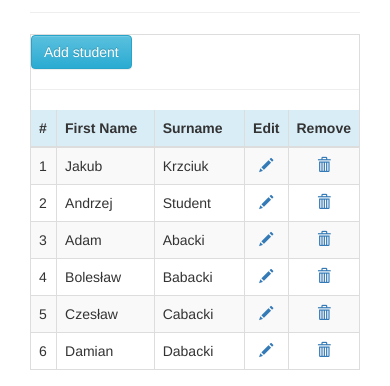
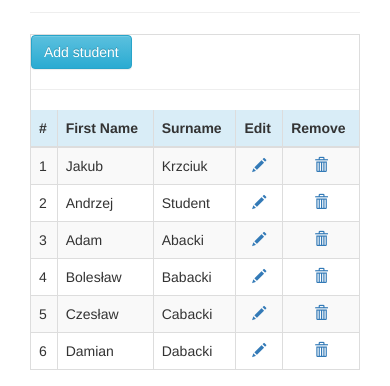
Before and after one commit to ztokarski/python-ccms-project, a Flask app: page /student_list in a window 390 px wide. Shown: the part 809-1195 px from the top of the page. Run offline with Flask 2, Linux system fonts and the light colour scheme; data comes from the database, SQL or seed files in the repository; both versions use the stored data as it was after the commit; some libraries are stand-ins or nearby versions.

Commit message:
Modify student list to bootstrap

```diff
--- a/templates/student_list.html
+++ b/templates/student_list.html
@@ -1,5 +1,5 @@
 {% extends "layout.html" %}
-{% block content  %}
+{% block content %}
     <div class="container">
         <div class="page-header">
             <div class="col-md-2 col-sm-1 col-xs-1"></div>
@@ -10,8 +10,10 @@
             <div class="col-md-6 col-sm-12 col-xs-12">
                 <div class="table-responsive">
                     <button class="btn btn-info" type="button"
-                            onclick="location.href='student_add'">Add student</button><hr>
-                    <table class = "table table-striped table-bordered table-hover ">
+                             onclick="location.href='student_add'">Add student
+                    </button>
+                    <hr>
+                    <table class="table table-striped table-bordered table-hover ">
                         <thead class="bg-info text-white">
                         <tr>
                             <th>#</th>
@@ -21,19 +23,18 @@
                             <th>Remove</th>
                         </tr>
                         </thead>
-
                         {% for student in students %}
                             <tr>
-                                <td class="col-md-1 col-sm-1 col-xs-1">{{ students.index(student)+1 }}</td>
-                                <td class="col-md-4 col-sm-4 col-xs-4">{{ student.name }}</td>
-                                <td class="col-md-4 col-sm-4 col-xs-4">{{ student.surname }}</td>
-                                <td class="col-md-1 col-sm-1 col-xs-1 text-center"><a href="/student_edit/{{ student.id }}" class="button "><span class="glyphicon glyphicon-pencil"></span></a></td>
-                                <td class="col-md-1 col-sm-1 col-xs-1 text-center"><a href="/student_remove/{{ student.id }}" class="button"><span class="glyphicon glyphicon-trash"></span></a></td>
+                                <td class="col-md-1">{{ students.index(student) + 1 }}</td>
+                                <td class="col-md-4">{{ student.name }}</td>
+                                <td class="col-md-4">{{ student.surname }}</td>
+                                <td class="col-md-1 text-center"><a href="/student_edit/{{ student.id }}" class="button "><span class="glyphicon glyphicon-pencil"></span></a></td>
+                                <td class="col-md-1 text-center"><a href="/student_remove/{{ student.id }}" class="button"><span class="glyphicon glyphicon-trash"></span></a></td>
                             </tr>
                         {% endfor %}
                     </table>
                 </div>
             </div>
-                <div class="col-md-3 col-sm-1 col-xs-1"></div>
-            </div></div></div>
+        </div>
+    </div>
 {% endblock %}
```
Also changed, not shown: ccms.db. Lines whose indentation alone changed are shown as unchanged.
